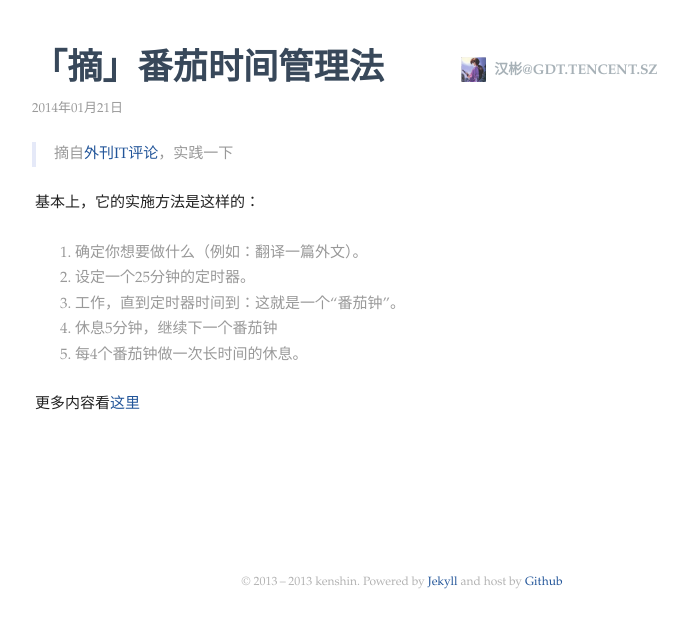
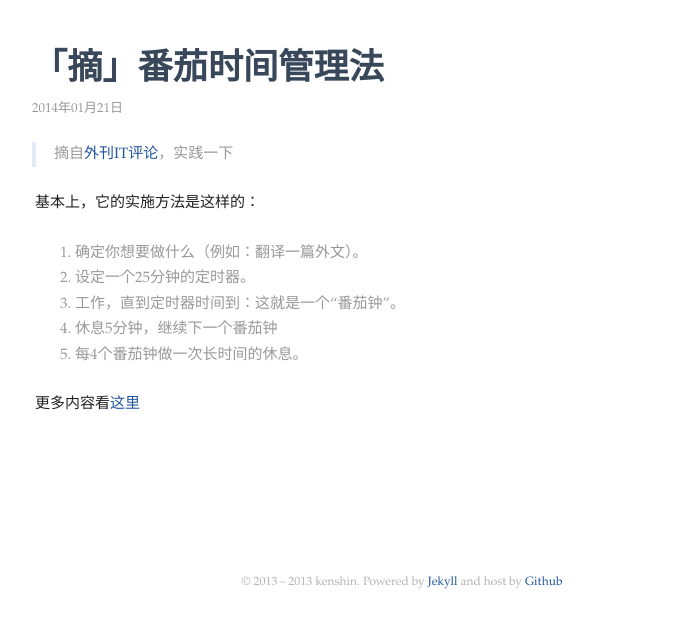
Before and after one commit to kenshinlin/archives, a Jekyll site: the page built from _posts/2014-1-21-tomatoTimer.md, in a window 1280 px wide. Shown: the top 628 px of the page, without its empty margins (238-926 px from the left). Built offline with Jekyll 4.4.1, drawn with Linux system fonts in a browser that asks for light colours; comment, search, counter and statistics services are not loaded.

Commit message:
Update post_layout.html

```diff
--- a/_layouts/post_layout.html
+++ b/_layouts/post_layout.html
@@ -18,7 +18,7 @@
 
           　　　　   <!--disqus_thread-->
           　　　　   <div id="disqus_thread"></div>
-          　　　　   <div class="info">
+          　　　　   <div class="info post_info">
                      <div class="info_section">
                                  <a href="/" class="avatar">
                                          <img src="/img/Avatar.png" />
```
